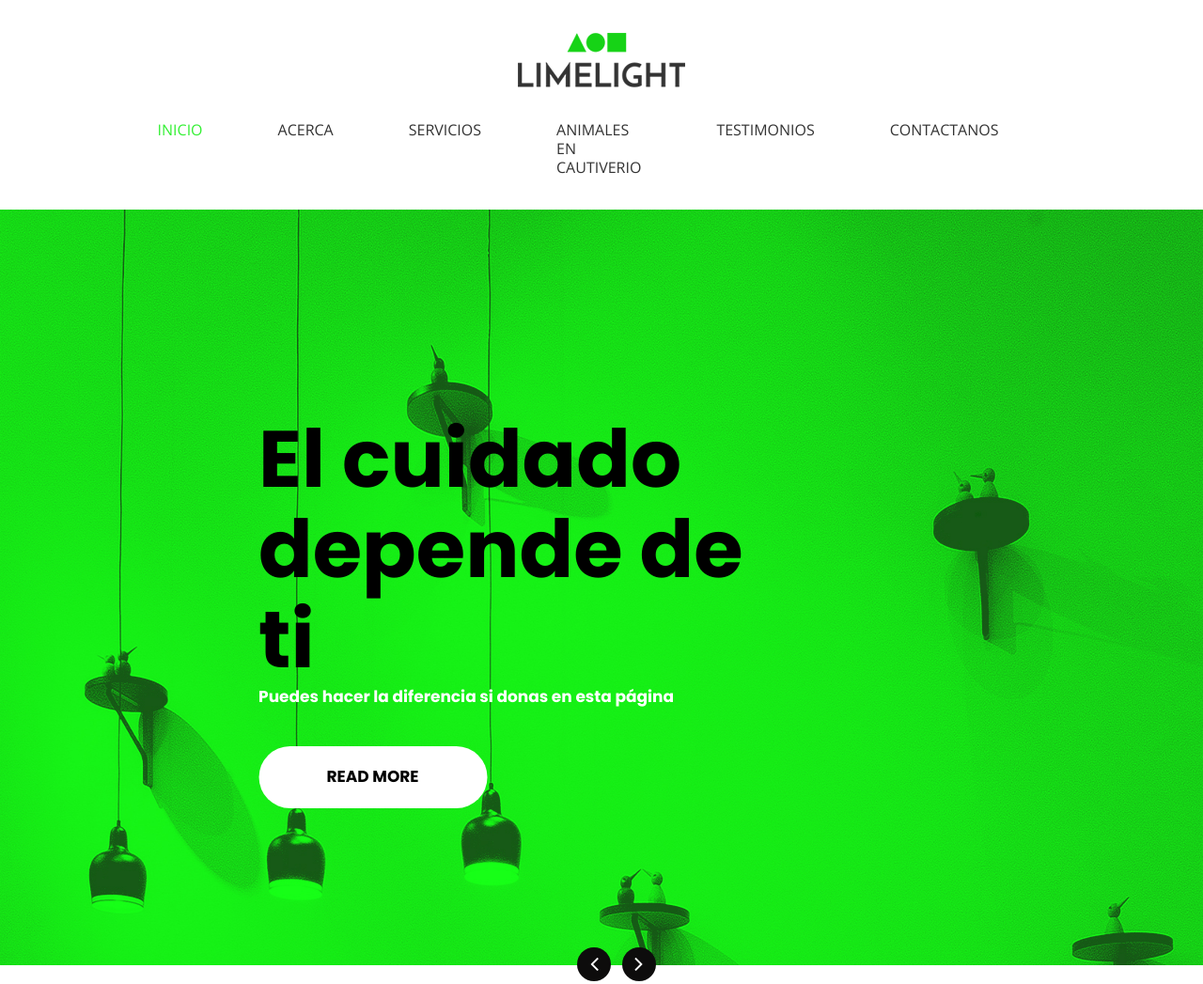
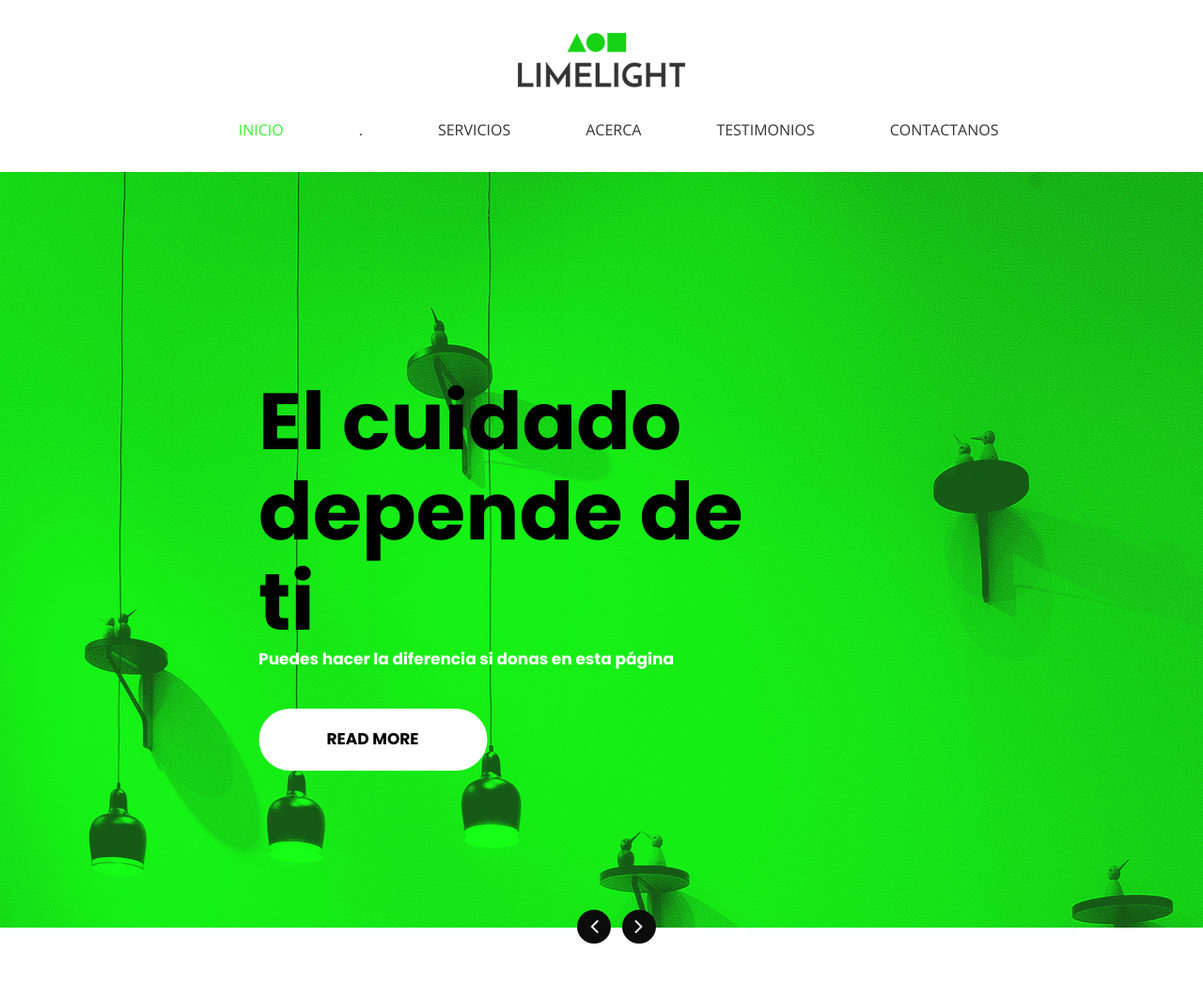
Before and after one commit to 2604-ux/Michelle-M.-p-gina-web-2025, a plain HTML site: page index.html in a window 1280 px wide. Shown: the top 1047 px of the page at 94% size. Drawn offline with nearby package versions, Linux system fonts and the light colour scheme; a web font is replaced by a local one.

Commit message:
Update index.html

```diff
--- a/index.html
+++ b/index.html
@@ -62,13 +62,13 @@
                                  <a class="nav-link" href="index.html">Inicio</a>
                               </li>
                               <li class="nav-item">
-                                 <a class="nav-link" href="about.html">Acerca</a>
+                                 <a class="nav-link" href="about.html">.</a>
                               </li>
                               <li class="nav-item">
                                  <a class="nav-link" href="service.html">Servicios</a>
                               </li>
                               <li class="nav-item">
-                                 <a class="nav-link" href="gallery.html">Animales en cautiverio</a>
+                                 <a class="nav-link" href="gallery.html">Acerca</a>
                               </li>
                               <li class="nav-item">
                                  <a class="nav-link" href="testimonial.html"> Testimonios </a>
```
